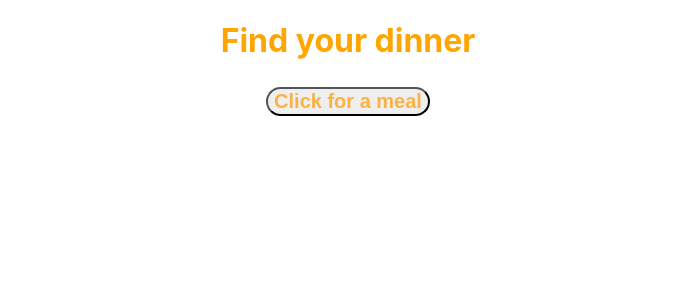
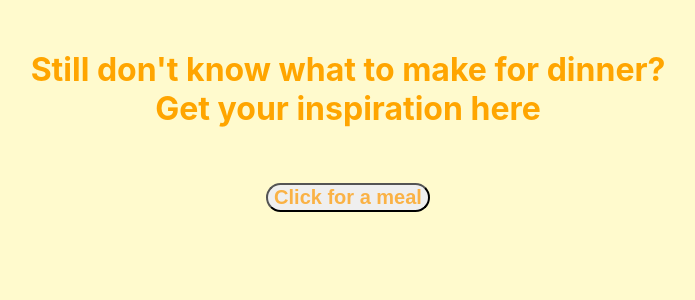
Before and after one commit to emilvictor/usefulweb, a React (Create React App) app: page / in a window 1280 px wide. Shown: the top 300 px of the page, without its empty margins (292-987 px from the left). Built offline with nearby package versions, Linux system fonts and the light colour scheme.

Commit message:
small fix and color

```diff
--- /dev/null
+++ b/src/components/Header.css
@@ -0,0 +1,9 @@
+body {
+    background-color:lemonchiffon;
+}
+
+h1 {
+    margin: 50px;
+    color: coral;
+    text-align: center;
+}
--- a/src/components/Header.js
+++ b/src/components/Header.js
@@ -1,7 +1,9 @@
+import "./Header.css"
+
 const Header = () => {
     return (
         <header>
-           <h1 style={{ color:'orange' }}>Find your dinner</h1>
+           <h1 style={{ color:'orange' }}>Still don't know what to make for dinner? <br></br> Get your inspiration here</h1>
         </header>
     )
 }
--- a/src/components/Meals.css
+++ b/src/components/Meals.css
@@ -2,4 +2,5 @@
     display: flex;
     justify-content: center;
     align-items: center;
+
 }
--- a/src/components/SingleMeal.css
+++ b/src/components/SingleMeal.css
@@ -1,11 +1,13 @@
 .single-meal {
     text-align: center;
     box-shadow: 8px;
+    color: green;
+    font-family: fantasy;
 }
 
 .single-meal img {
     width: 400px;
-    height: 300px;
+    height: 350px;
 }
 
 .ingredients {
--- a/src/components/SingleMeal.js
+++ b/src/components/SingleMeal.js
@@ -7,12 +7,12 @@ function SingleMeal(props) {
     ingredients = ingredients.filter(ingredient => meal[ingredient] !== "");
     return (
         <div className = "single-meal">
-            <h3>{meal.strMeal}</h3>
+            <h2>{meal.strMeal}</h2>
            <img src={meal.strMealThumb} alt="food"/>
             <div className="ingredients">
-            <h2>Ingredients</h2>
+                <h2>Ingredients</h2>
                {ingredients.map((ingredient, idx)=><p key={idx}>{meal[ingredient]}</p>)}
-                </div>
+            </div>
         </div>
     )
 }
```
